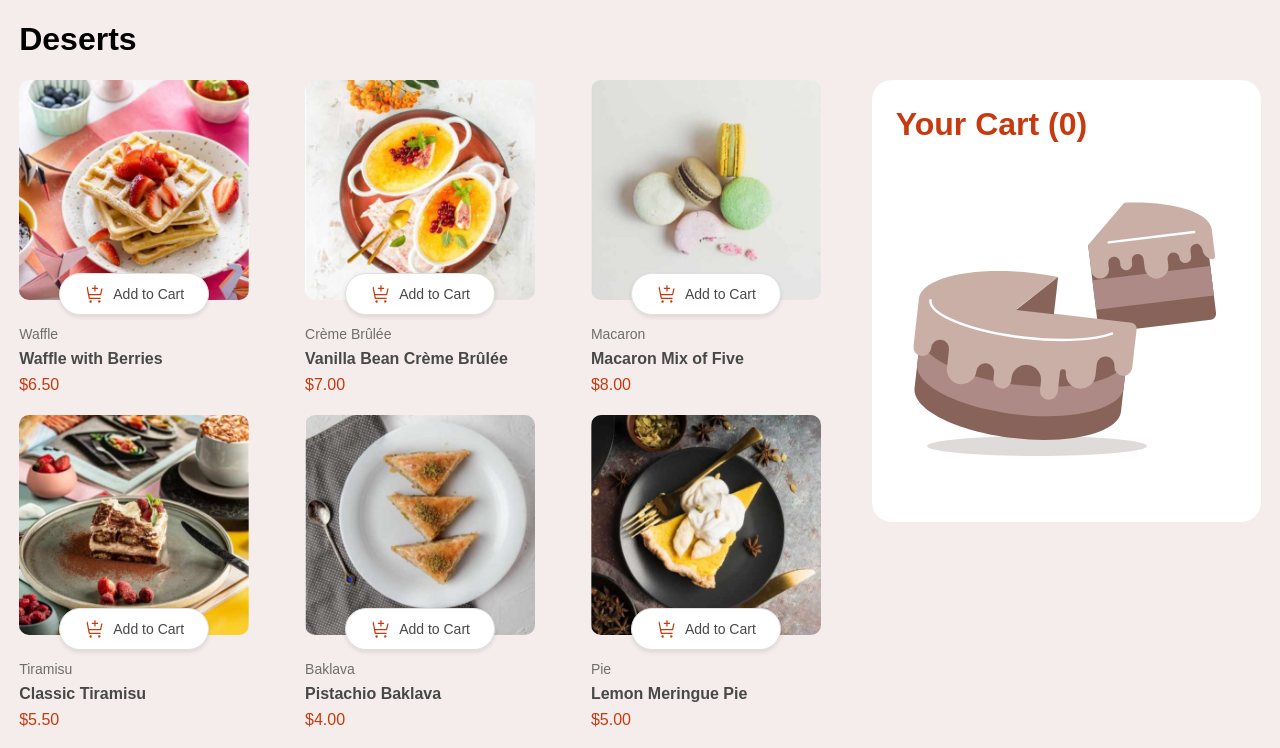
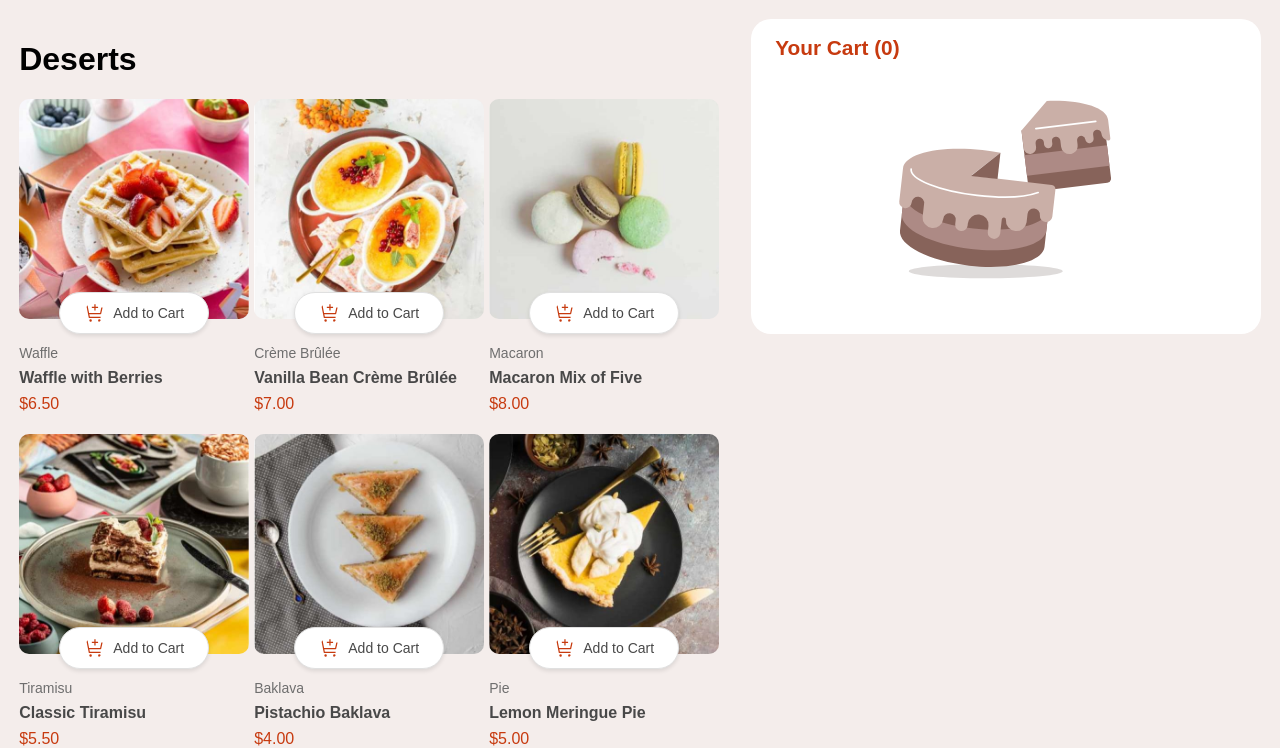
Before and after one commit to abdo1rahman/product-list, a React (Vite) app: page / in a window 1280 px wide. Shown: the top 748 px of the page. Built offline with nearby package versions, Linux system fonts and the light colour scheme; a web font is replaced by a local one.

Commit message:
adjusted design

```diff
--- a/index.html
+++ b/index.html
@@ -7,7 +7,6 @@
     <title>Deserts</title>
   </head>
   <body>
-    <h1>Deserts</h1>
     <div id="root"></div>
     <script type="module" src="/src/main.jsx"></script>
   </body>
--- a/src/components/App.css
+++ b/src/components/App.css
@@ -1,5 +1,11 @@
 .app {
   display: flex;
+}
+
+.header {
+  display: flex;
+  justify-content: space-between;
+  gap: 2rem;
 }
 
 .product-list {
--- a/src/components/App.jsx
+++ b/src/components/App.jsx
@@ -89,6 +89,9 @@ function App() {
   };
 
   return (
+    <div className="header">
+      <div>
+        <h1>Deserts</h1>
         <div className="app">
           {orderConfirmed && (
             <ConfirmOrder cartItems={cartItems} onClose={resetStates} />
@@ -107,6 +110,9 @@ function App() {
               />
             ))}
           </div>
+        </div>
+      </div>
+
       <Cart
         cartItems={cartItems}
         totalPrice={totalPrice}
--- a/src/components/Cart.css
+++ b/src/components/Cart.css
@@ -1,12 +1,11 @@
 .cart-container {
   padding: 0 1.5rem 2rem;
-  flex: 4;
+  flex: 2;
   display: flex;
   font-family: regular, sans-serif;
   flex-direction: column;
   width: auto;
   height: fit-content;
-  /* * position: sticky; */
   background-color: white;
   border-radius: 20px;
   position: sticky;
@@ -15,21 +14,25 @@
 }
 
 .cart-container > h2 {
-  font-size: 2rem;
+  font-size: 1.3rem;
   font-family: bold-font, sans-serif;
   color: var(--red);
 }
 
 .empty-cart-img {
-  width: 20rem;
+  width: 14rem;
   align-self: center;
+}
+
+.cart-item {
+  font-size: 0.7rem;
 }
 
 .remove-btn,
 .new-order-btn {
-  width: 20px;
-  height: 20px;
-  font-size: 80%;
+  width: 15px;
+  height: 15px;
+  font-size: 60%;
   display: inline-flex;
   align-items: center;
   justify-content: center;
@@ -42,7 +45,7 @@
 
 .remove-btn:hover,
 .new-order-btn:hover {
-  border: 2px solid var(--dark-rose);
+  border: 1.5px solid var(--dark-rose);
   color: var(--dark-rose);
   font-weight: 900;
   transition: border 0.05s ease-in-out;
@@ -51,10 +54,14 @@
 .price-details {
   display: flex;
   gap: 2rem;
+  padding: 0;
+  margin: 0;
 }
 
 .cart-total {
   margin: 0;
+  padding: 0;
+  font-size: 0.8rem;
   display: flex;
   justify-content: space-between;
   color: var(--rose);
@@ -64,23 +71,25 @@
   color: black;
   font-family: bold-font, sans-serif;
   font-weight: 700;
-  font-size: 1.7rem;
+  font-size: 1rem;
 }
 
 .cart-content {
   display: flex;
   flex-direction: column;
+  padding: 0;
 }
 
 #carbon-neutral {
   padding: 1rem;
   border-radius: 10px;
+  font-size: 0.8rem;
   background-color: var(--lightest-rose);
   display: inline-flex;
   justify-content: center;
   align-items: center;
-  gap: 0.5rem;
-  margin-top: 2rem;
+  gap: 0.2rem;
+  margin-top: 0.1rem;
 }
 
 strong {
@@ -88,14 +97,14 @@ strong {
 }
 
 .confirm {
-  margin-top: 2rem;
-  height: 3rem;
+  margin-top: 1.6rem;
+  height: 2.5rem;
   border-radius: 999px;
   border: none;
   background-color: var(--red);
   color: white;
   font-family: regular, sans-serif;
-  font-size: 1.2rem;
+  font-size: 1rem;
   cursor: pointer;
 }
 
--- a/src/components/Cart.jsx
+++ b/src/components/Cart.jsx
@@ -46,7 +46,7 @@ function Cart({ cartItems, totalPrice, removeItem, confirmOrder }) {
                   </div>
                   <hr
                     style={{
-                      border: "0.001px solid hsl(6, 22.00%, 72.40%)",
+                      border: "0.001px solid hsl(6, 32.00%, 81.00%)",
                       marginTop: "1rem",
                     }}
                   />
--- a/src/components/ConfirmOrder.jsx
+++ b/src/components/ConfirmOrder.jsx
@@ -1,3 +1,5 @@
+import React from "react";
+
 export default function ConfirmOrder({ cartItems, onClose }) {
   return (
     <div className="overlay">
--- a/src/index.css
+++ b/src/index.css
@@ -55,18 +55,19 @@ body::-webkit-scrollbar {
   color: var(--red);
   font-family: medium-font, sans-serif;
   font-weight: 500;
-  font-size: 1.1rem;
+  font-size: 0.7rem;
 }
 
 .price-per-item {
   color: var(--light-rose);
+  font-size: 0.7rem;
 }
 
 .item-total {
   color: var(--rose);
   font-family: medium-font, sans-serif;
   font-weight: 500;
-  font-size: 1.1rem;
+  font-size: 0.7rem;
 }
 
 .overlay {
```
Lines whose indentation alone changed are shown as unchanged.
